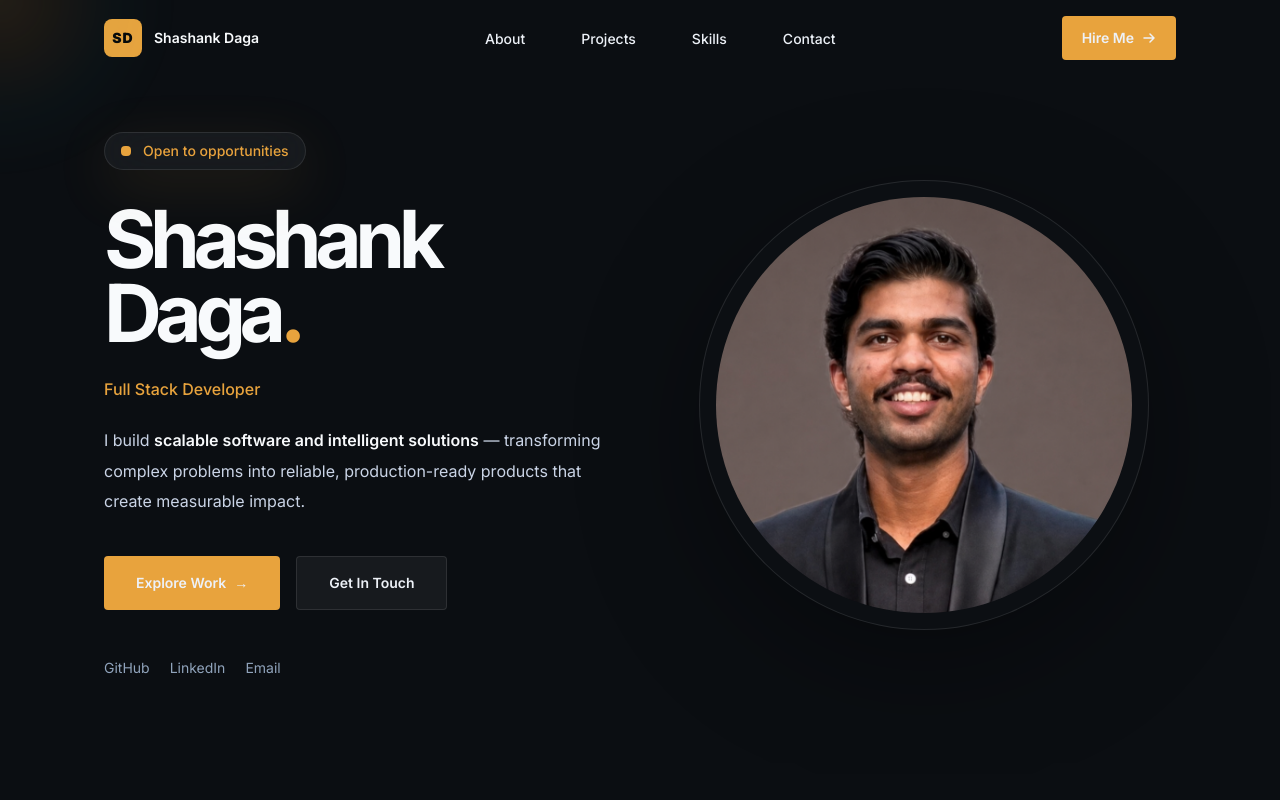
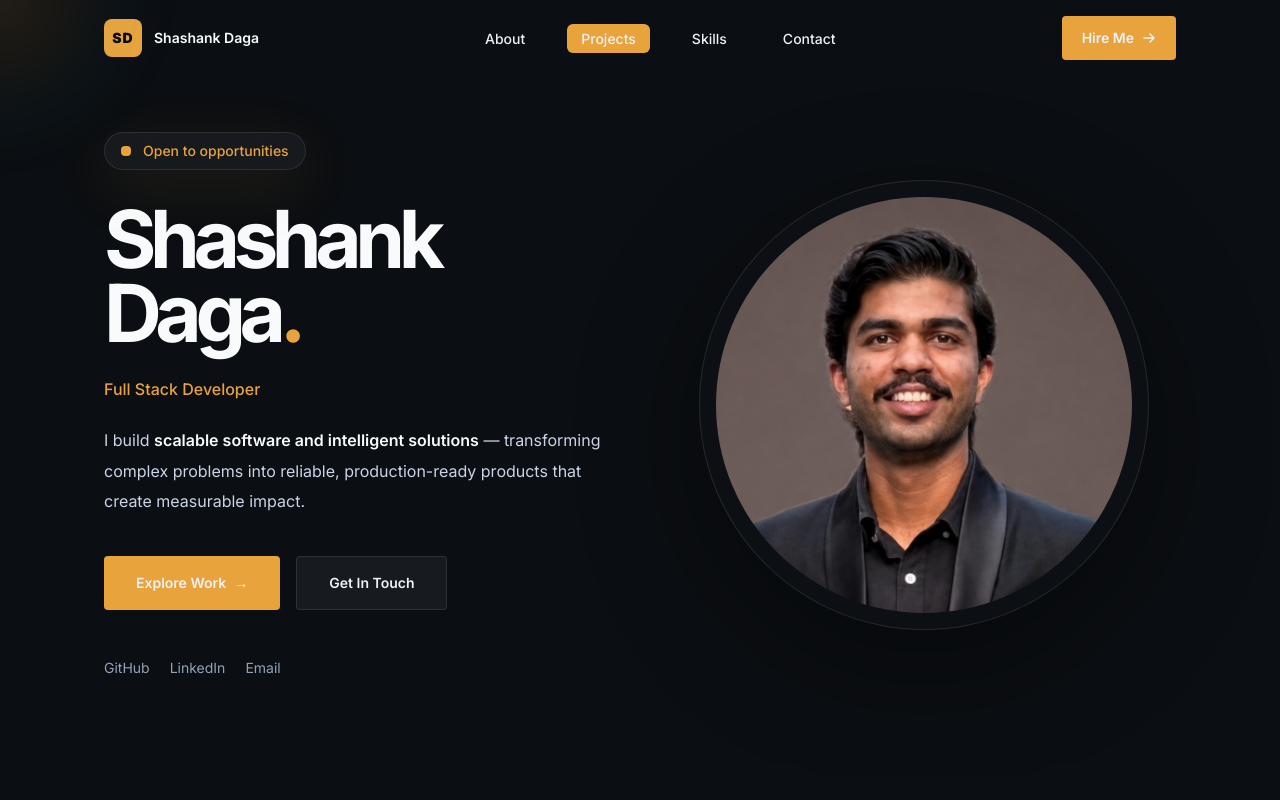
Before and after one commit to Shashank-Daga/Portfolio, a Next.js app: page / in a window 1280 px wide. Shown: the top 800 px of the page. Built offline with nearby package versions, Linux system fonts and the light colour scheme.

Commit message:
4.01 Bug fix: hover issue

```diff
--- a/src/components/layout/Navbar.tsx
+++ b/src/components/layout/Navbar.tsx
@@ -1,6 +1,6 @@
 "use client";
 
-import { useEffect, useRef, useState } from "react";
+import { useEffect, useState } from "react";
 import { Container } from "@/components/ui/Container";
 
 const LINKS = [
@@ -14,62 +14,31 @@ const LINKS = [
 export function Nav() {
   const [isOpen, setIsOpen] = useState(false);
   const [activeSection, setActiveSection] = useState<string>("hero");
-  const observerRef = useRef<IntersectionObserver | null>(null);
 
   useEffect(() => {
-    // Use a small retry mechanism to wait for all sections to be in the DOM,
-    // especially for sections inside Suspense boundaries with late-loading content
-    const getSections = () => {
-      const sectionIds = ["hero", ...LINKS.map((link) => link.dataNav)];
-      return sectionIds
-        .map((id) => document.getElementById(id))
-        .filter((el): el is HTMLElement => el !== null);
+    const sectionIds = ["hero", ...LINKS.map((link) => link.dataNav)];
+
+    const getActiveSection = () => {
+      const scrollY = window.scrollY;
+      const viewportHeight = window.innerHeight;
+      // Trigger point: 30% from the top of the viewport
+      const triggerPoint = scrollY + viewportHeight * 0.3;
+
+      let current = sectionIds[0];
+      for (const id of sectionIds) {
+        const el = document.getElementById(id);
+        if (el && el.offsetTop <= triggerPoint) {
+          current = id;
+        }
+      }
+      setActiveSection(current);
     };
 
-    let sections = getSections();
-    let retries = 0;
-    const maxRetries = 10;
+    // Run once on mount to set the correct initial state
+    getActiveSection();
 
-    // If we didn't find all sections, retry after a brief delay
-    // This handles Suspense boundaries and other late-mounting content
-    const retryTimer = setInterval(() => {
-      if (sections.length < LINKS.length + 1 && retries < maxRetries) {
-        sections = getSections();
-        retries++;
-      } else {
-        clearInterval(retryTimer);
-      }
-    }, 50);
-
-    // Also set up the observer immediately with whatever sections we found
-    const setupObserver = () => {
-      if (sections.length === 0) return;
-
-      observerRef.current = new IntersectionObserver(
-        (entries) => {
-          const visible = entries
-            .filter((entry) => entry.isIntersecting)
-            .sort((a, b) => b.intersectionRatio - a.intersectionRatio);
-
-          if (visible.length > 0) {
-            setActiveSection(visible[0].target.id);
-          }
-        },
-        {
-          rootMargin: "-20% 0px -60% 0px",
-          threshold: [0, 0.25, 0.5, 0.75, 1],
-        }
-      );
-
-      sections.forEach((section) => observerRef.current?.observe(section));
-    };
-
-    setupObserver();
-
-    return () => {
-      clearInterval(retryTimer);
-      observerRef.current?.disconnect();
-    };
+    window.addEventListener("scroll", getActiveSection, { passive: true });
+    return () => window.removeEventListener("scroll", getActiveSection);
   }, []);
 
   return (
--- a/src/components/sections/Project.tsx
+++ b/src/components/sections/Project.tsx
@@ -133,7 +133,7 @@ function ProjectGrid() {
 export default function Project() {
   // useSearchParams requires a Suspense boundary in the App Router
   return (
-    <Suspense fallback={<section id="projects" className="px-6 py-24 sm:px-8 lg:px-10 bg-[#0F1318]"></section>}>
+    <Suspense fallback={null}>
       <ProjectGrid />
     </Suspense>
   );
```
